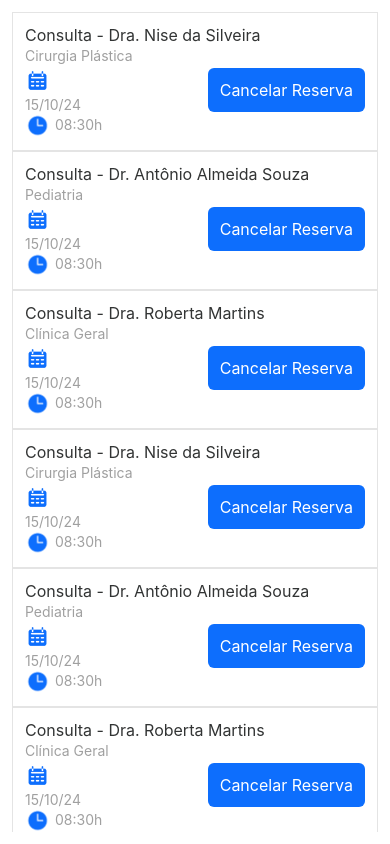
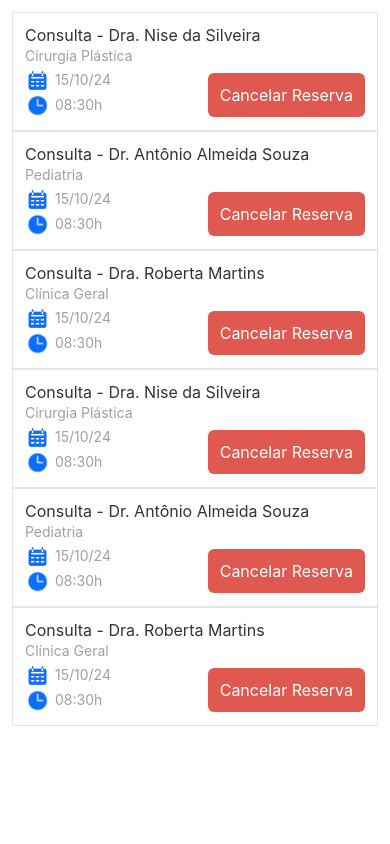
Before and after one commit to jooluisrm/agendei-mobile, a React Native app: screen /login in a window 390 px wide. Built offline with nearby package versions, Linux system fonts and the light colour scheme.

Commit message:
modificações no button

```diff
--- a/src/components/appointments/appointments.jsx
+++ b/src/components/appointments/appointments.jsx
@@ -10,8 +10,9 @@ function Appointments(props) {
         </Text>
         <Text style={styles.specialty}>{props.specialty}</Text>
         <View style={styles.container}>
+
             <View style={styles.containerBooking}>
-                <View style={styles.Booking}>
+                <View style={styles.booking}>
                     <Image style={styles.icon} source={icon.calendario} />
                     <Text style={styles.bookingDate}>15/10/24</Text>
                 </View>
@@ -21,8 +22,9 @@ function Appointments(props) {
                 </View>
             </View>
             <View style={styles.containerButton}>
-                <Button text="Cancelar Reserva"/>
+                <Button text="Cancelar Reserva" theme="danger"/>
             </View>
+
         </View>
     </View>
 }
--- a/src/components/appointments/appointments.style.js
+++ b/src/components/appointments/appointments.style.js
@@ -41,7 +41,7 @@ export const styles = {
         flex: 1
     },
     containerButton: {
-
+        marginTop: 5
     },
     container: {
         flexDirection: "row"
--- a/src/components/button/button.jsx
+++ b/src/components/button/button.jsx
@@ -8,7 +8,7 @@ function Button(props) {
     };
 
     return <>
-        <TouchableOpacity onPress={TesteClick} style={styles.btn}>
+        <TouchableOpacity onPress={TesteClick} style={[styles.btn, props.theme == "danger" ? styles.danger : styles.primary]}>
             <Text style={styles.text}>
                 {props.text}
             </Text>
--- a/src/components/button/button.style.js
+++ b/src/components/button/button.style.js
@@ -3,9 +3,16 @@ import { COLORS, FONT_SIZE } from "../../constants/theme";
 export const styles = {
     btn: {
         width: "100%",
-        backgroundColor: COLORS.blue,
         borderRadius: 6,
         padding: 12,
+    },
+
+    primary: {
+        backgroundColor: COLORS.blue,
+    },
+
+    danger: {
+        backgroundColor: COLORS.red,
     },
 
     text: {
```
